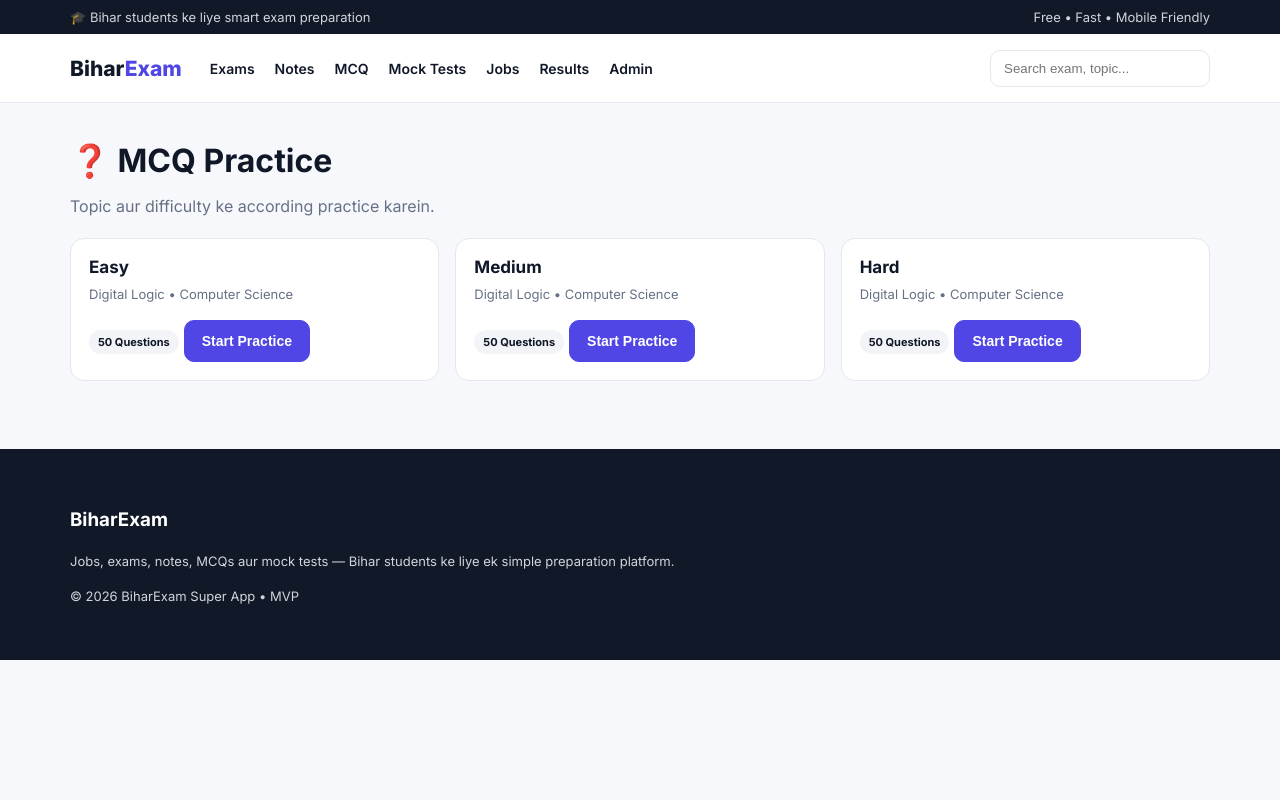
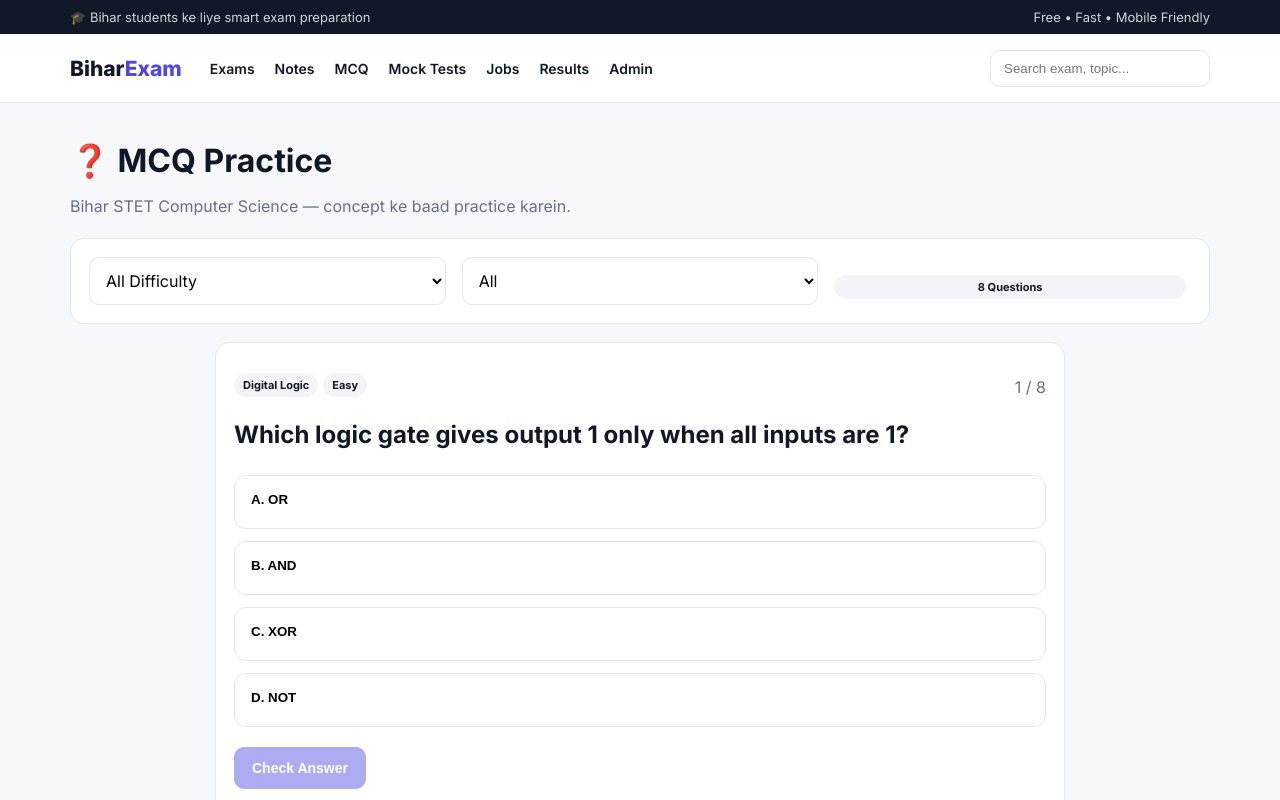
Before and after one commit to vickypatel88048/cs-quiz, a Next.js app in the folder bihar-exam-super-app/: page /mcq in a window 1280 px wide. Shown: the top 800 px of the page. Built offline with nearby package versions, Linux system fonts and the light colour scheme.

Commit message:
Build interactive MCQ practice

```diff
--- a/bihar-exam-super-app/app/mcq/page.tsx
+++ b/bihar-exam-super-app/app/mcq/page.tsx
@@ -1 +1,47 @@
-export default function MCQ(){return <main className="page"><div className="container"><h1>❓ MCQ Practice</h1><p className="muted">Topic aur difficulty ke according practice karein.</p><div className="grid3" style={{marginTop:22}}>{['Easy','Medium','Hard'].map(x=><div className="card" key={x}><h3>{x}</h3><p>Digital Logic • Computer Science</p><span className="tag">50 Questions</span><button className="btn primary" style={{marginTop:16}}>Start Practice</button></div>)}</div></div></main>}
+'use client';
+
+import { useMemo, useState } from 'react';
+import { questions as seedQuestions, Question } from '@/data/questions';
+
+export default function MCQ() {
+  const [difficulty, setDifficulty] = useState<'All' | Question['difficulty']>('All');
+  const [chapter, setChapter] = useState('All');
+  const [index, setIndex] = useState(0);
+  const [selected, setSelected] = useState<number | null>(null);
+  const [showAnswer, setShowAnswer] = useState(false);
+
+  const questions = useMemo(() => {
+    let custom: Question[] = [];
+    if (typeof window !== 'undefined') {
+      try { custom = JSON.parse(localStorage.getItem('biharExamQuestions') || '[]'); } catch {}
+    }
+    return [...seedQuestions, ...custom].filter(q => difficulty === 'All' || q.difficulty === difficulty).filter(q => chapter === 'All' || q.chapter === chapter);
+  }, [difficulty, chapter]);
+
+  const chapters = Array.from(new Set([...seedQuestions.map(q => q.chapter)]));
+  const q = questions[index];
+
+  const resetFilters = (nextDifficulty: 'All' | Question['difficulty'], nextChapter: string) => {
+    setDifficulty(nextDifficulty); setChapter(nextChapter); setIndex(0); setSelected(null); setShowAnswer(false);
+  };
+
+  const answer = (option: number) => { if (!showAnswer) setSelected(option); };
+  const next = () => { setIndex(i => Math.min(i + 1, questions.length - 1)); setSelected(null); setShowAnswer(false); };
+
+  return <main className="page"><div className="container">
+    <h1>❓ MCQ Practice</h1><p className="muted">Bihar STET Computer Science — concept ke baad practice karein.</p>
+    <div className="card" style={{marginTop:22}}><div className="grid3">
+      <select value={difficulty} onChange={e => resetFilters(e.target.value as typeof difficulty, chapter)}><option value="All">All Difficulty</option><option>Easy</option><option>Medium</option><option>Hard</option></select>
+      <select value={chapter} onChange={e => resetFilters(difficulty, e.target.value)}><option>All</option>{chapters.map(c => <option key={c}>{c}</option>)}</select>
+      <div className="tag" style={{alignSelf:'center',textAlign:'center'}}>{questions.length} Questions</div>
+    </div></div>
+
+    {!q ? <div className="card" style={{marginTop:18}}><h2>No questions found</h2><p className="muted">Is filter ke liye abhi questions available nahi hain.</p></div> : <div className="card" style={{maxWidth:850,margin:'18px auto 0'}}>
+      <div className="sectionhead"><div><span className="tag">{q.chapter}</span><span className="tag">{q.difficulty}</span></div><span className="muted">{index + 1} / {questions.length}</span></div>
+      <h2 style={{lineHeight:1.5,marginTop:18}}>{q.question}</h2>
+      <div className="list">{q.options.map((option, i) => <button key={option} className="row" style={{textAlign:'left',cursor:showAnswer?'default':'pointer',border: selected === i ? '2px solid var(--primary)' : undefined}} onClick={() => answer(i)}><strong>{String.fromCharCode(65+i)}. {option}</strong>{showAnswer && i === q.answer && <span>✅ Correct</span>}{showAnswer && selected === i && i !== q.answer && <span>❌ Your answer</span>}</button>)}</div>
+      {!showAnswer ? <button className="btn primary" style={{marginTop:20}} disabled={selected === null} onClick={() => setShowAnswer(true)}>Check Answer</button> : <div className="card" style={{marginTop:20,background:'#f8fafc'}}><strong>{selected === q.answer ? '🎉 Correct!' : `❌ Incorrect — Correct answer: ${q.options[q.answer]}`}</strong><p className="muted" style={{marginBottom:0}}>{q.explanation}</p></div>}
+      <div className="sectionhead" style={{marginTop:20}}><button className="btn" disabled={index===0} onClick={() => {setIndex(i=>i-1);setSelected(null);setShowAnswer(false)}}>← Previous</button><button className="btn primary" disabled={index===questions.length-1 || !showAnswer} onClick={next}>Next →</button></div>
+    </div>}
+  </div></main>;
+}
```
